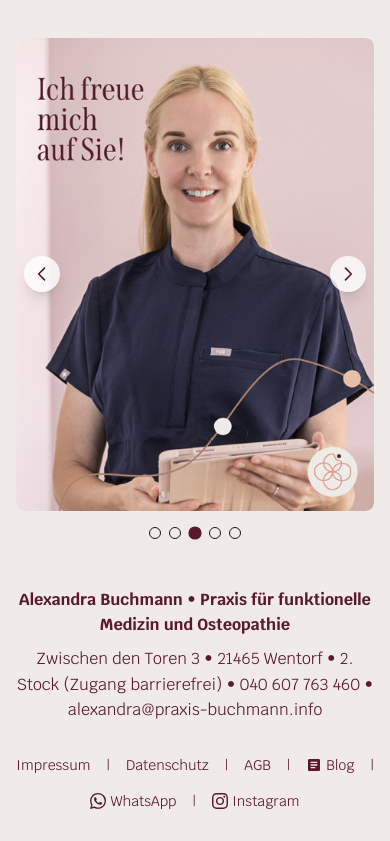
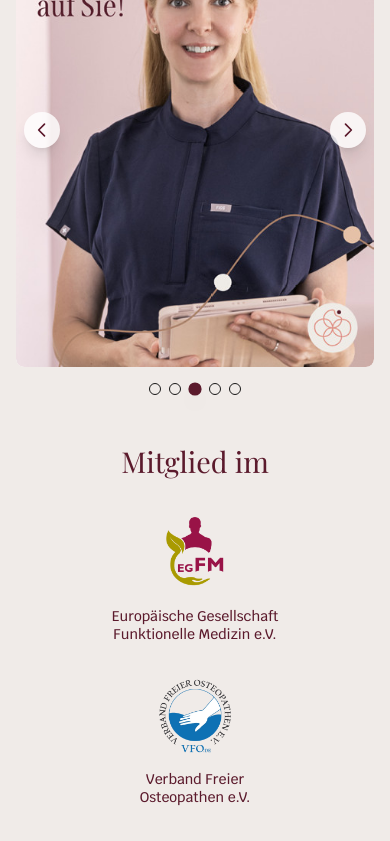
Before and after one commit to Lxnder1976/praxis-buchmann, a Next.js app: page / in a window 390 px wide. Shown: the part 8677-9518 px from the top of the page. Built offline with nearby package versions, Linux system fonts and the light colour scheme.

Commit message:
Added memberships in footer

```diff
--- a/src/components/Footer.tsx
+++ b/src/components/Footer.tsx
@@ -166,6 +166,44 @@ export default function Footer() {
           </div>
         </div>
 
+        {/* Verbandsmitgliedschaften */}
+        <div className="text-center mb-12">
+          <h3 className="heading-secondary text-2xl text-burgundy mb-8">Mitglied im</h3>
+          <div className="flex flex-col sm:flex-row justify-center items-center gap-8 sm:gap-16">
+            {/* Europäische Gesellschaft Funktionelle Medizin */}
+            <div className="flex flex-col items-center">
+              <div className="mb-4">
+                <Image
+                  src="/egfm_logo.png"
+                  alt="EGFM Logo"
+                  width={120}
+                  height={80}
+                  className="w-auto h-20 object-contain"
+                />
+              </div>
+              <p className="text-sm text-burgundy font-medium text-center leading-tight">
+                Europäische Gesellschaft<br />Funktionelle Medizin e.V.
+              </p>
+            </div>
+
+            {/* Verband Freier Osteopathen */}
+            <div className="flex flex-col items-center">
+              <div className="mb-4">
+                <Image
+                  src="/logo-verband-freier-osteopathen.webp"
+                  alt="VFO Logo"
+                  width={120}
+                  height={80}
+                  className="w-auto h-20 object-contain"
+                />
+              </div>
+              <p className="text-sm text-burgundy font-medium text-center leading-tight">
+                Verband Freier<br />Osteopathen e.V.
+              </p>
+            </div>
+          </div>
+        </div>
+
         {/* Kontaktinformationen - zentriert in einer Zeile */}
         <div className="text-center mb-8">
           <p className="body-text text-burgundy">
```
Also changed, not shown: public/egfm_logo.png (added), public/logo-verband-freier-osteopathen.webp (added).
